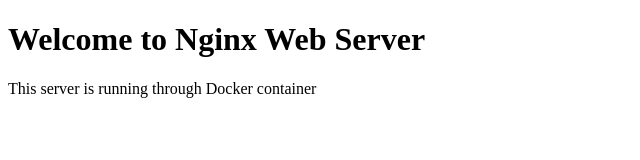
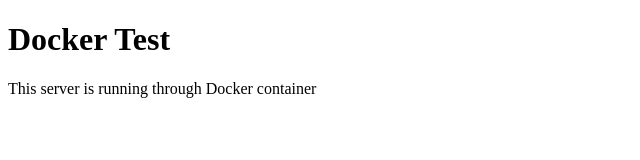
Before and after one commit to snarendevops/docker, a plain HTML site: page nginx/index.html in a window 1280 px wide. Shown: the whole page, without its empty margins (0-640 px from the left). Drawn offline with Linux system fonts and the light colour scheme.

Commit message:
first commit

```diff
--- /dev/null
+++ b/nginx/helloworld.txt
@@ -0,0 +1 @@
+Hi Narendra...!!!
--- a/nginx/index.html
+++ b/nginx/index.html
@@ -1,7 +1,7 @@
 <!DOCTYPE html>
 <html>
 <body>
-<h1>Welcome to Nginx Web Server</h1>
+<h1>Docker Test</h1>
 <p>This server is running through Docker container</p>
 </body>
 </html>
```
Also changed, not shown: 1 other file.
